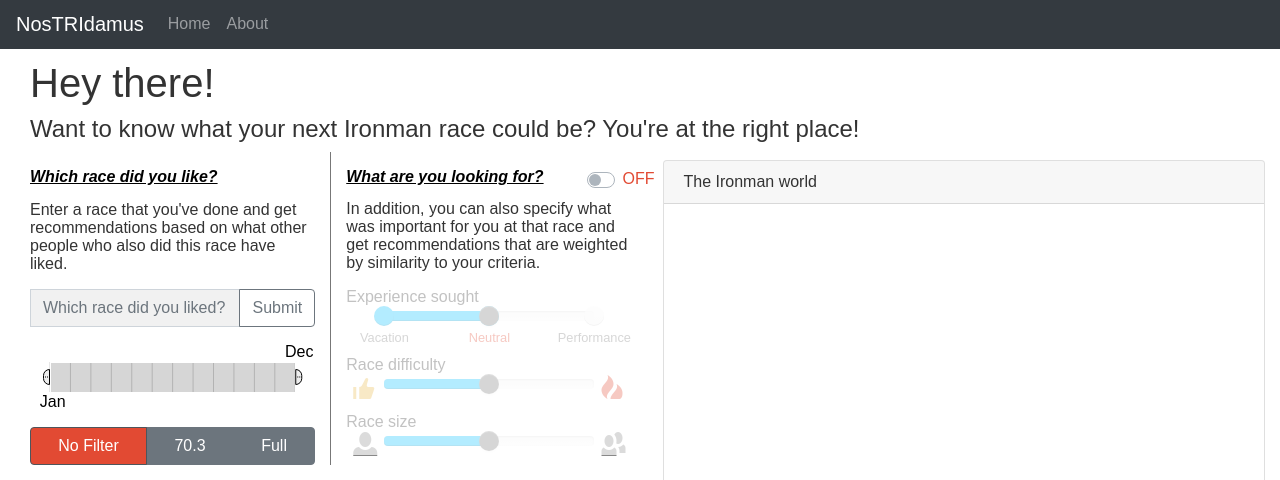
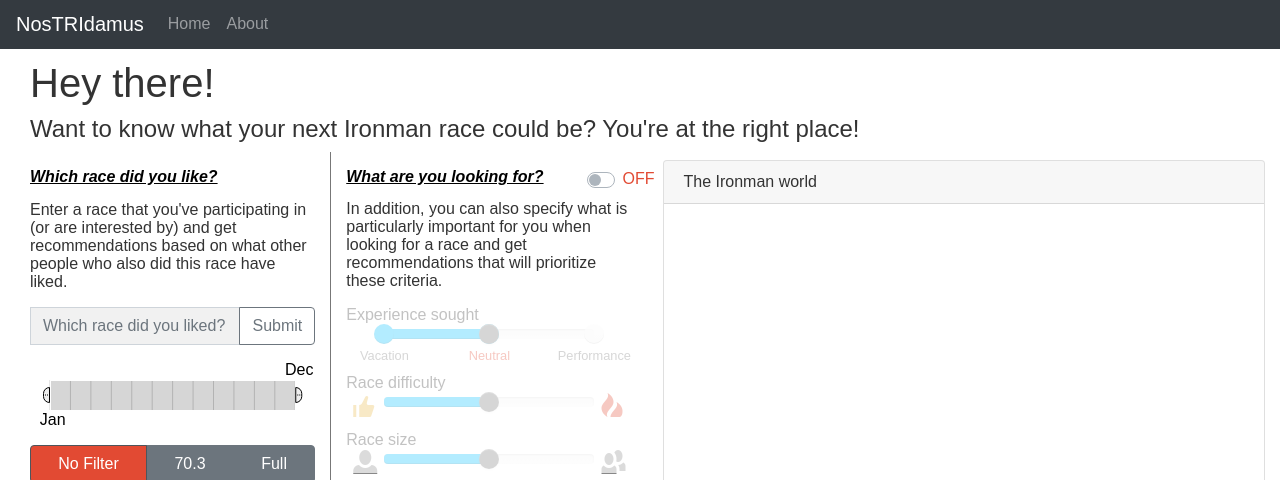
Before and after one commit to gcalmettes/nosTRIdamus, a Flask app: page / in a window 1280 px wide. Shown: the part 801-1281 px from the top of the page. Run offline with Flask 2, Linux system fonts and the light colour scheme; data that the repository does not hold is empty; parts of the project's set-up code (start-up, migrations or seed data) failed here and were passed over; some libraries are stand-ins or nearby versions.

Commit message:
rewording

```diff
--- a/flask_app/nostrappdamus/templates/index.html
+++ b/flask_app/nostrappdamus/templates/index.html
@@ -16,7 +16,7 @@
           <div class="col-md-6 right-border">
             <div class='title bottom-pad pt-3'> Which race did you like? </div>
             <p>
-              Enter a race that you've done and get recommendations based on what other people who also did this race have liked.
+              Enter a race that you've participating in (or are interested by) and get recommendations based on what other people who also did this race have liked.
             </p>
             <div class="input-group mb-2 bottom-pad">
               <div id="empty-field-alert" class="alert alert-dismissible fade show" role="alert">
@@ -57,7 +57,7 @@
               </div>
             </div>
             <p>
-              In addition, you can also specify what was important for you at that race and get recommendations that are weighted by similarity to your criteria.
+              In addition, you can also specify what is particularly important for you when looking for a race and get recommendations that will prioritize these criteria.
             </p>
 
             <div style="position: relative">
```
